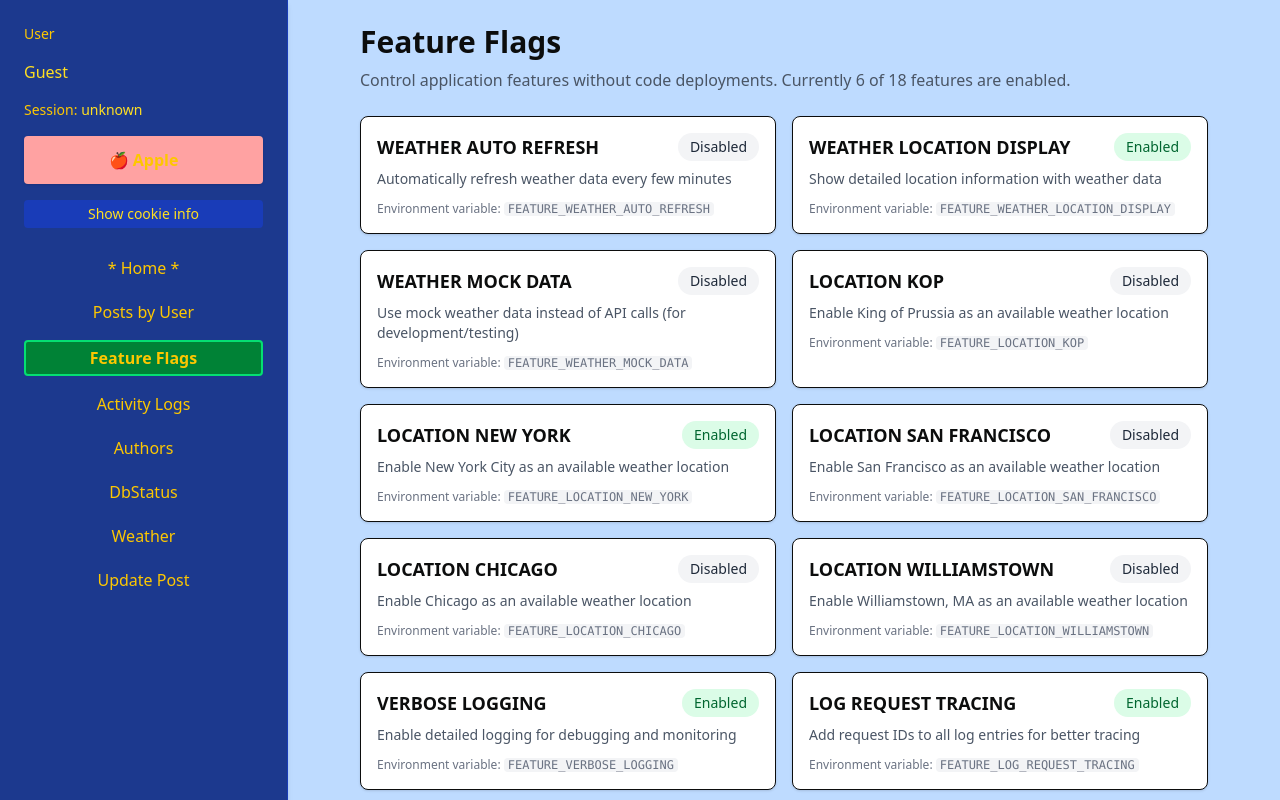
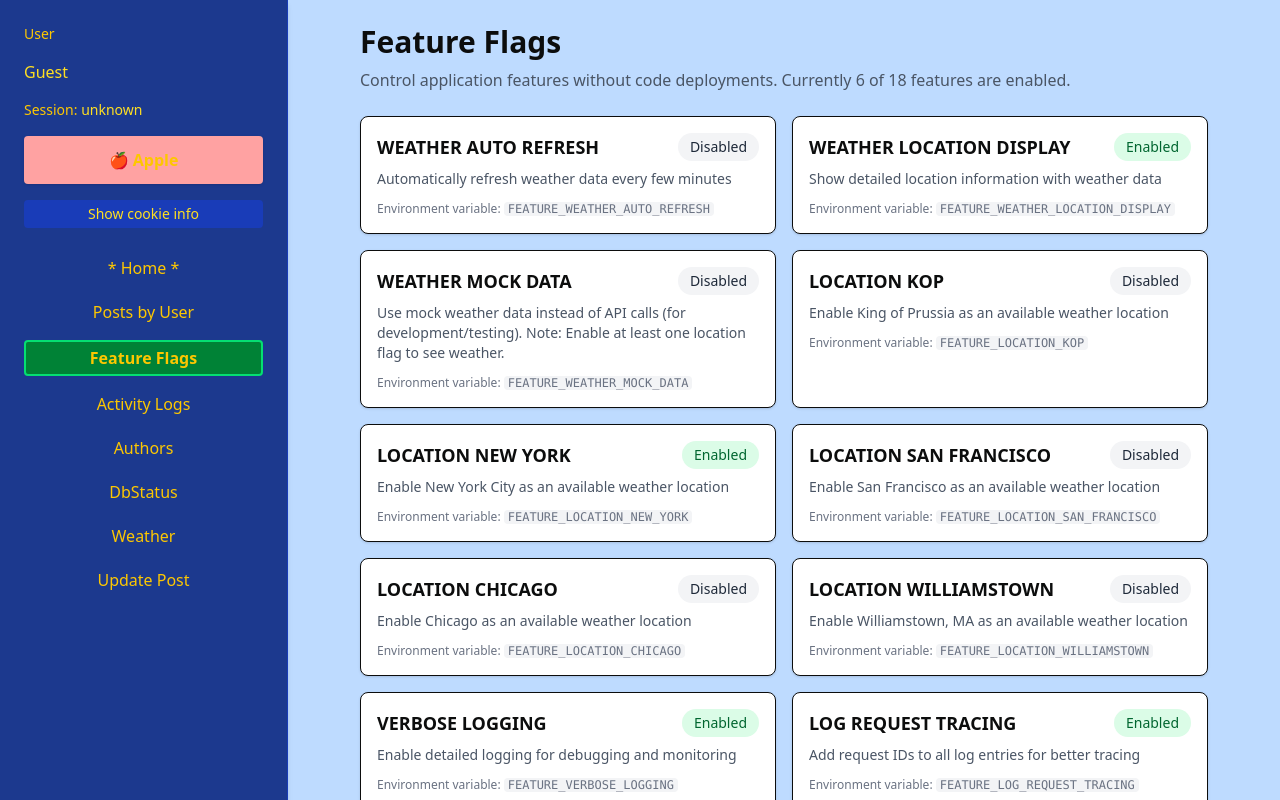
Before and after one commit to jonathan-kraus/my-vercel-neon-app, a Next.js app: page /admin/feature-flags in a window 1280 px wide. Shown: the top 800 px of the page. Built offline with nearby package versions, Linux system fonts and the light colour scheme; no server answers; the database is empty.

Commit message:
Add helpful message when no location flags are enabled

```diff
--- a/app/admin/feature-flags/page.tsx
+++ b/app/admin/feature-flags/page.tsx
@@ -127,7 +127,7 @@ function getFlagDescription(flag: FeatureFlag): string {
   const descriptions: Record<FeatureFlag, string> = {
     WEATHER_AUTO_REFRESH: 'Automatically refresh weather data every few minutes',
     WEATHER_LOCATION_DISPLAY: 'Show detailed location information with weather data',
-    WEATHER_MOCK_DATA: 'Use mock weather data instead of API calls (for development/testing)',
+    WEATHER_MOCK_DATA: 'Use mock weather data instead of API calls (for development/testing). Note: Enable at least one location flag to see weather.',
     LOCATION_KOP: 'Enable King of Prussia as an available weather location',
     LOCATION_NEW_YORK: 'Enable New York City as an available weather location',
     LOCATION_SAN_FRANCISCO: 'Enable San Francisco as an available weather location',
--- a/app/components/LocationSelector.tsx
+++ b/app/components/LocationSelector.tsx
@@ -19,6 +19,17 @@ export default function LocationSelector({ onLocationChange }: LocationSelectorP
   };
 
   if (availableLocations.length <= 1) {
+    // Show a message if no locations are available but we have a fallback
+    if (availableLocations.length === 0 && activeLocation) {
+      return (
+        <div className="mb-4 p-3 bg-yellow-50 border border-yellow-200 rounded-lg">
+          <p className="text-sm text-yellow-800">
+            <strong>Note:</strong> Using fallback location ({activeLocation.displayName}).
+            Enable location flags in <a href="/admin/feature-flags" className="underline">Feature Flags</a> to switch locations.
+          </p>
+        </div>
+      );
+    }
     return null; // Don't show selector if only one location is available
   }
 
```
